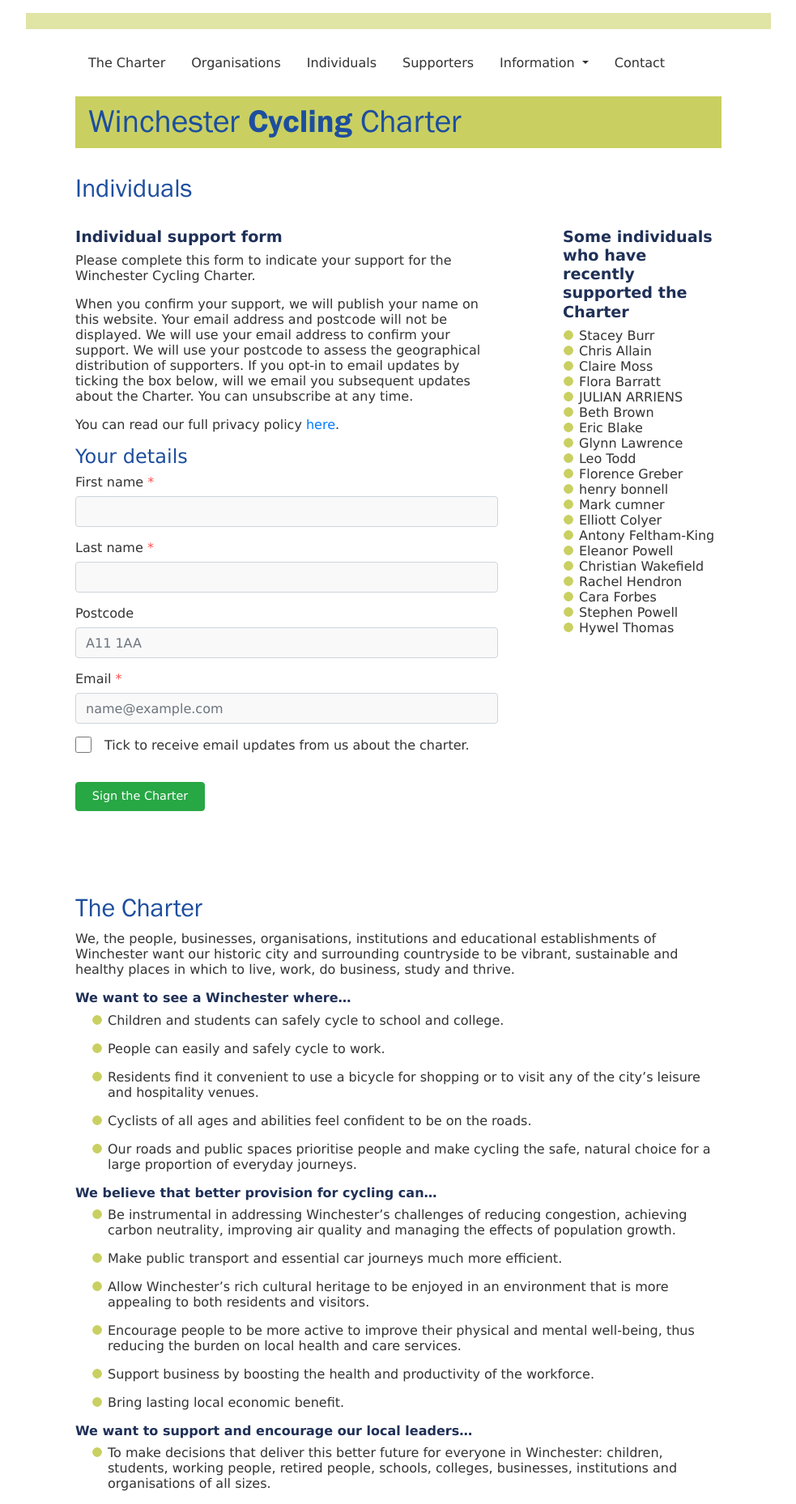
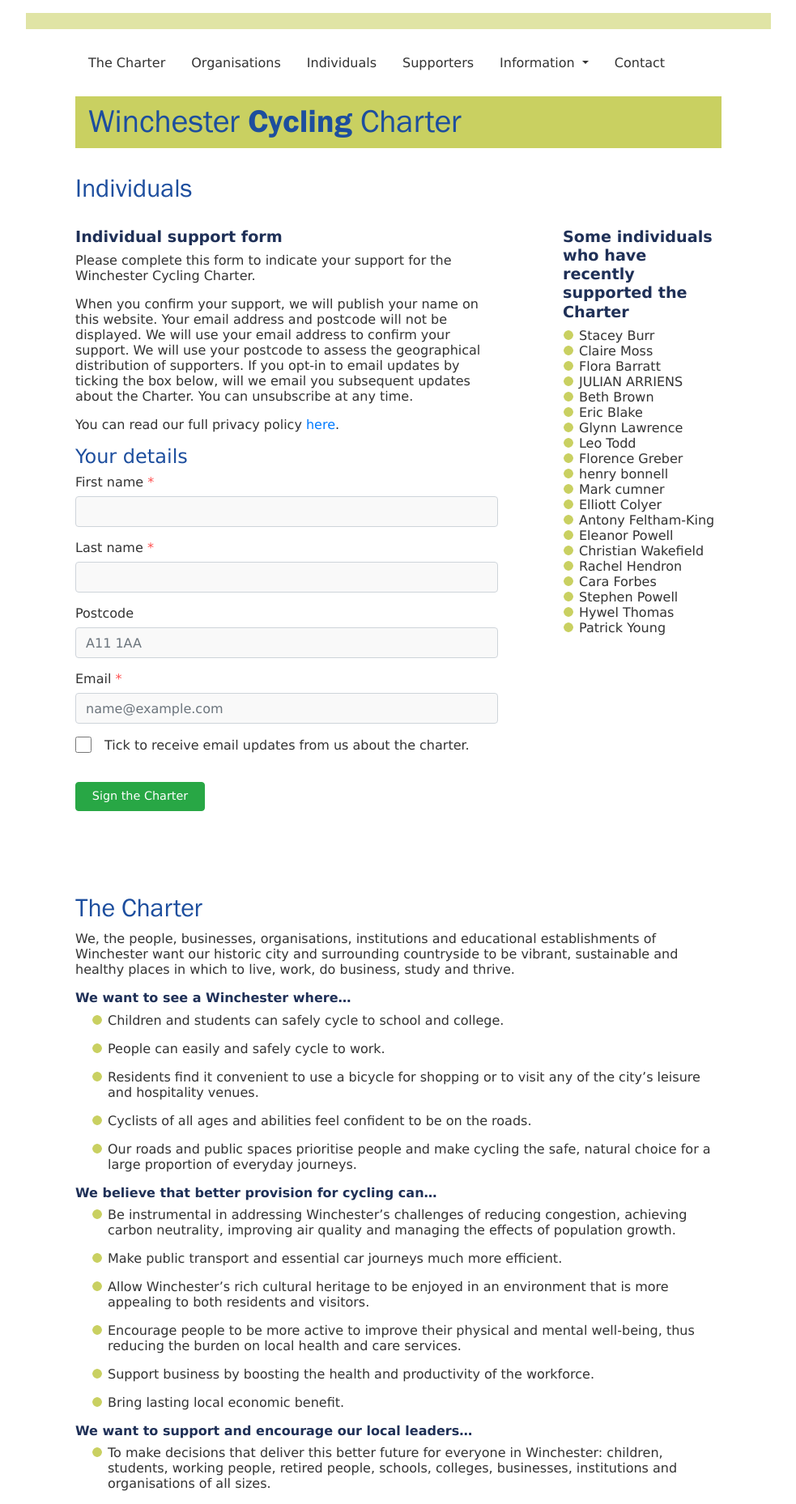
Before and after one commit to winchestercyclingcharter/winchestercyclingcharter.github.io, a Jekyll site: the page built from ind-page.md, in a window 1280 px wide. Shown: the whole page at 81% size, without its empty margins (148-1131 px from the left). Built offline with Jekyll 4.4.1, drawn with Linux system fonts in a browser that asks for light colours; nearby versions of some CDN libraries.

Commit message:
Update people.yml

```diff
--- a/_data/people.yml
+++ b/_data/people.yml
@@ -551,5 +551,4 @@
 - { lastname: ARRIENS, firstname: JULIAN, dt: 20210923-065527-236985 }
 - { lastname: Barratt, firstname: Flora, dt: 20210924-135914-011652 }
 - { lastname: Moss, firstname: Claire, dt: 20210928-171314-976370 }
-- { lastname: Allain, firstname: Chris, dt: 20211009-152746-311694 }
 - { lastname: Burr, firstname: Stacey , dt: 20211009-181424-546927 }
```
